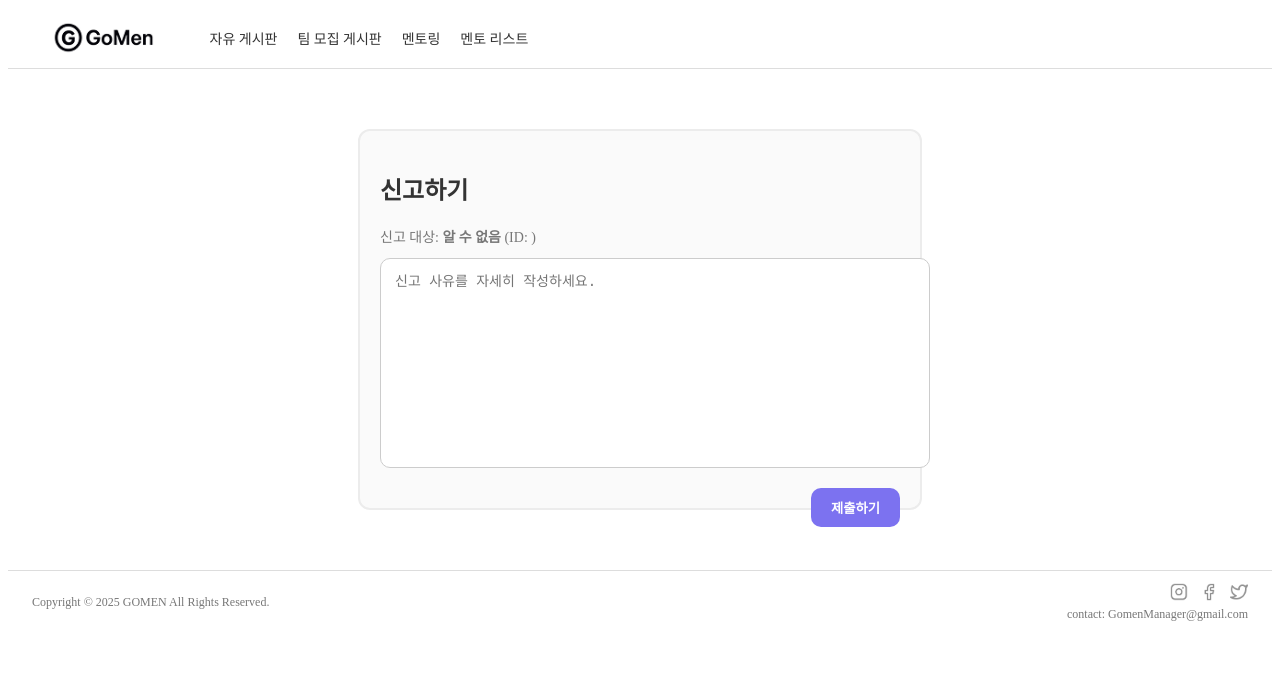
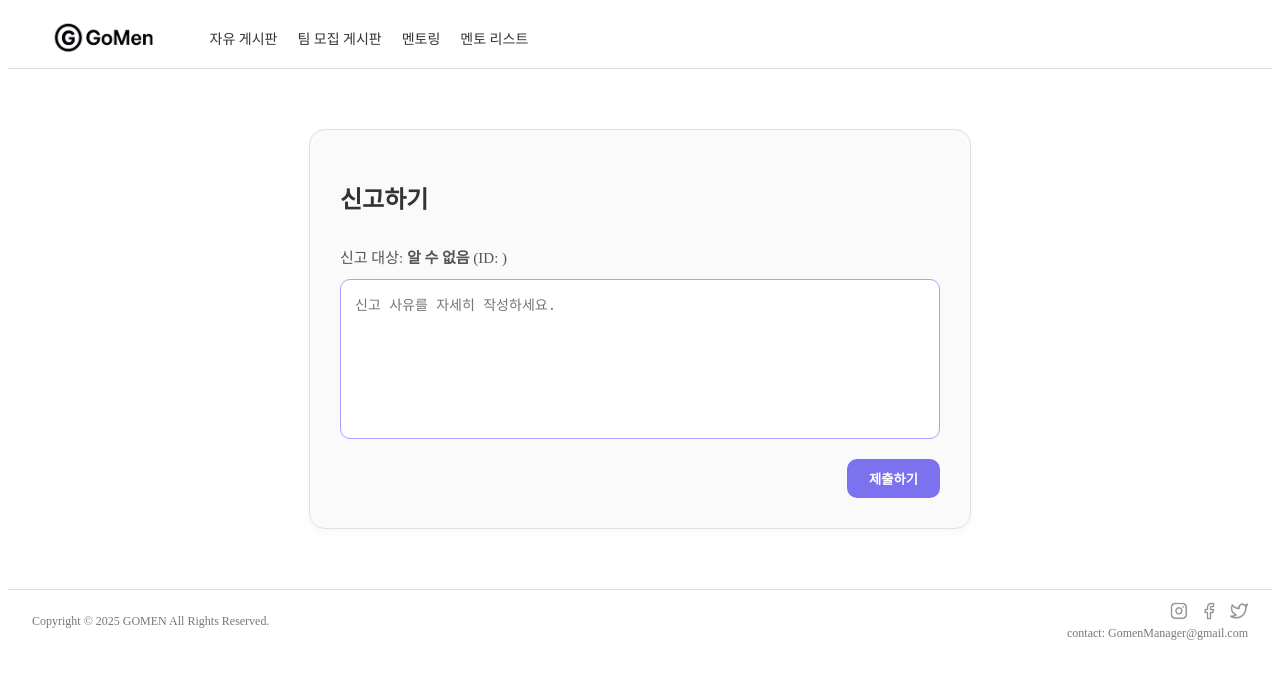
Before and after one commit to 4team-tuna/be14-3rd-Tuna-GoMen, a Vue app in the folder frontend/gomen/: page /report in a window 1280 px wide. Shown: the top 678 px of the page. Built offline with nearby package versions, Linux system fonts and the light colour scheme.

Commit message:
신고하기 기능 개발중

```diff
--- a/frontend/gomen/src/views/Report/ReportPage.vue
+++ b/frontend/gomen/src/views/Report/ReportPage.vue
@@ -2,8 +2,16 @@
   <div class="report-page">
     <h2>신고하기</h2>
     <p class="info-text">신고 대상: <strong>{{ displayType }}</strong> (ID: {{ targetId }})</p>
-      <textarea v-model="reason" placeholder="신고 사유를 자세히 작성하세요." />
+
+    <textarea
+      v-model="reason"
+      placeholder="신고 사유를 자세히 작성하세요."
+      class="report-textarea"
+    />
+
+    <div class="button-wrapper">
       <button class="submit-btn" @click="submitReport">제출하기</button>
+    </div>
   </div>
 </template>
 
@@ -16,7 +24,7 @@
 const router = useRouter()
 
 const type = route.query.type || 'unknown'
-  const targetId = route.query.id || null
+const targetId = route.query.id || ''
 const reason = ref('')
 
 const displayTypeMap = {
@@ -39,7 +47,7 @@
       postId: type === 'post' ? targetId : null,
       commentId: type === 'comment' ? targetId : null,
       targetUserId: type === 'user' ? targetId : null,
-        reporterId: 999 // 🔐 실제 로그인한 유저 ID로 교체 필요
+      reporterId: 999
     })
 
     alert('신고가 접수되었습니다.')
@@ -53,43 +61,53 @@
 
 <style scoped>
 .report-page {
-    max-width: 520px;
+  max-width: 600px;
   margin: 60px auto;
-    padding: 20px;
-    border: 2px solid #ececec;
-    border-radius: 12px;
+  padding: 30px;
+  border: 1px solid #e1e1e1;
+  border-radius: 16px;
   background-color: #fafafa;
+  box-shadow: 0 4px 10px rgba(0, 0, 0, 0.03);
+
+  display: flex;
+  flex-direction: column;
+  align-items: stretch; /* ← 중앙 정렬 대신 전체 너비로 맞추기 */
 }
 
 h2 {
   font-size: 24px;
   color: #333;
-    margin-bottom: 20px;
+  margin-bottom: 16px;
 }
 
 .info-text {
-    font-size: 14px;
-    color: #777;
+  font-size: 15px;
+  color: #555;
   margin-bottom: 12px;
 }
 
-  textarea {
+.report-textarea {
+  width: 100%; /* 전체 너비 */
+  height: 160px;
+  padding: 14px;
+  border: 1.5px solid #a4a4ff;
+  border-radius: 10px;
+  font-size: 14px;
+  resize: none;
+  margin-bottom: 20px;
+  box-sizing: border-box;
+}
+
+.button-wrapper {
+  display: flex;
+  justify-content: flex-end;
   width: 100%;
-    height: 180px;
-    padding: 14px;
-    border: 1px solid #ccc;
-    border-radius: 10px;
-    resize: none;
-    font-size: 14px;
-    line-height: 1.4;
-    margin-bottom: 16px;
 }
 
 .submit-btn {
-    float: right;
   background-color: #7c72f0;
   color: white;
-    padding: 10px 20px;
+  padding: 10px 22px;
   border: none;
   border-radius: 10px;
   font-weight: bold;
```
Also changed, not shown: frontend/gomen/src/router/index.js (+4 -4 lines), frontend/gomen/mock/db.json (line endings or trailing spaces). Lines whose indentation alone changed are shown as unchanged.
